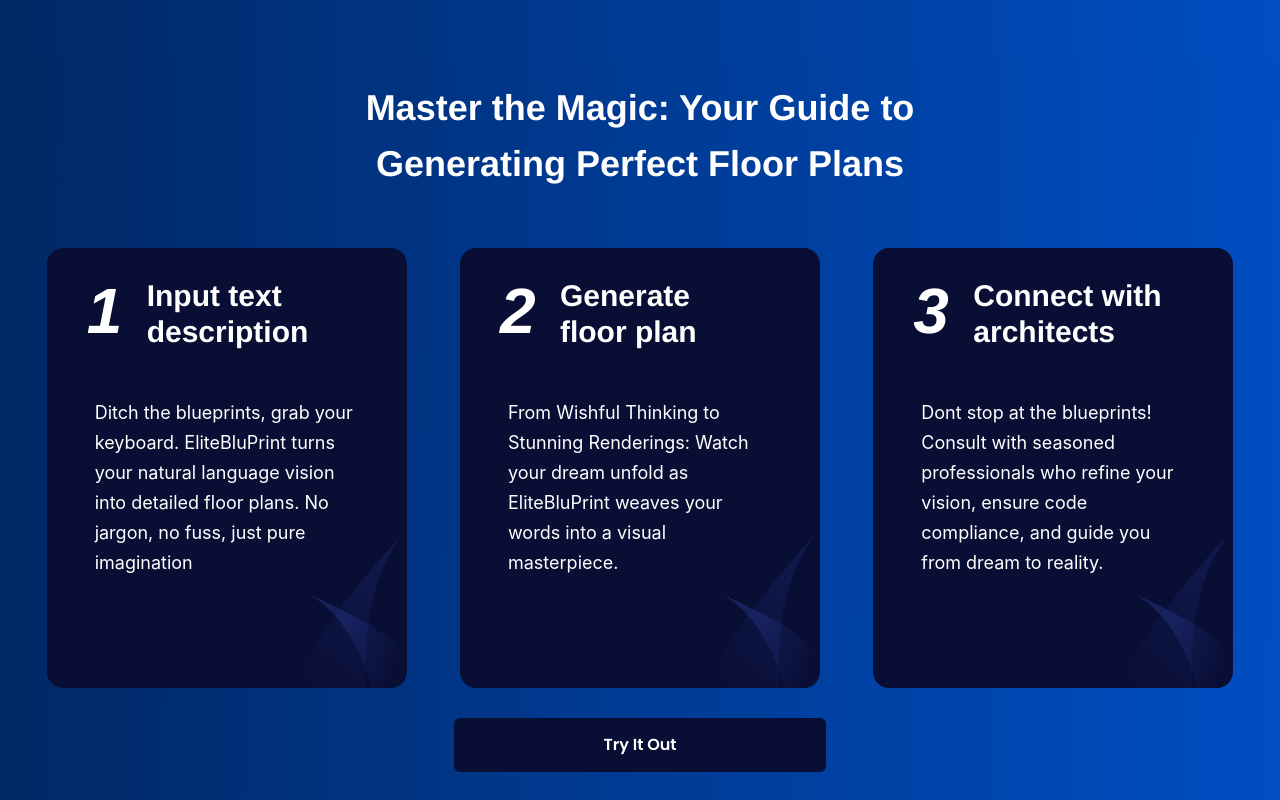
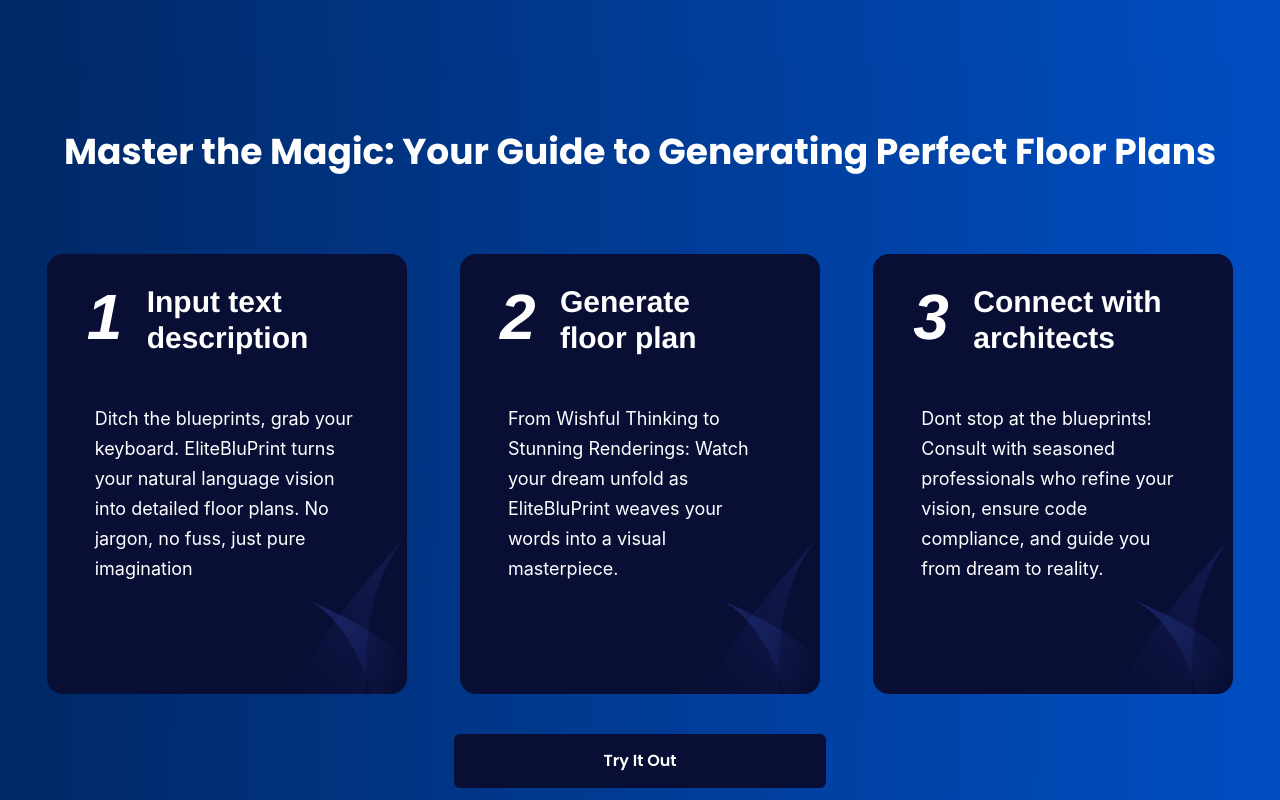
Before and after one commit to hashimkalam/SDGP-CS-28, a React (Vite) app in the folder client/: page / in a window 1280 px wide. Shown: the part 840-1640 px from the top of the page. Built offline with nearby package versions, Linux system fonts and the light colour scheme.

Commit message:
fixed alignment issues

```diff
--- a/client/src/components/how-it-works/how-it-works.css
+++ b/client/src/components/how-it-works/how-it-works.css
@@ -21,7 +21,8 @@
     width: 30%;
     margin: auto;
     border: none;
-    margin-bottom: 10px;
+    margin-bottom: 20px;
+    margin-top: 10px;
   }
   .label {
     height: 138px;
--- a/client/src/components/how-it-works/howitworks.jsx
+++ b/client/src/components/how-it-works/howitworks.jsx
@@ -38,11 +38,11 @@
 
   return (
     <div className="how-it-works-section" id="how_it_works">
-      <div className="label">
-        <p className="heading-simple-and">
-          Master the Magic: Your Guide to Generating Perfect Floor Plans
-        </p>
-      </div>
+      <div className="h-36 w-144 flex items-center justify-center mx-auto">
+    <p className="text-white font-inter font-bold text-2xl smg:text-3xl lg:text-4xl leading-relaxed text-center align-middle w-full">
+      Master the Magic: Your Guide to Generating Perfect Floor Plans
+    </p>
+  </div>
       <div className="steps-container">
         {steps.map((step, index) => (
           <Stepcard
```
